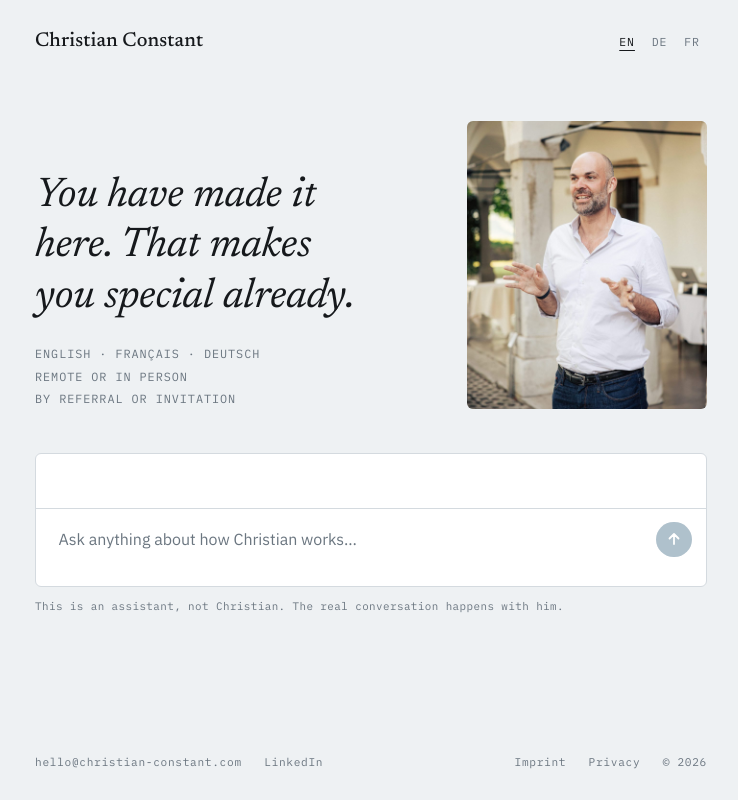
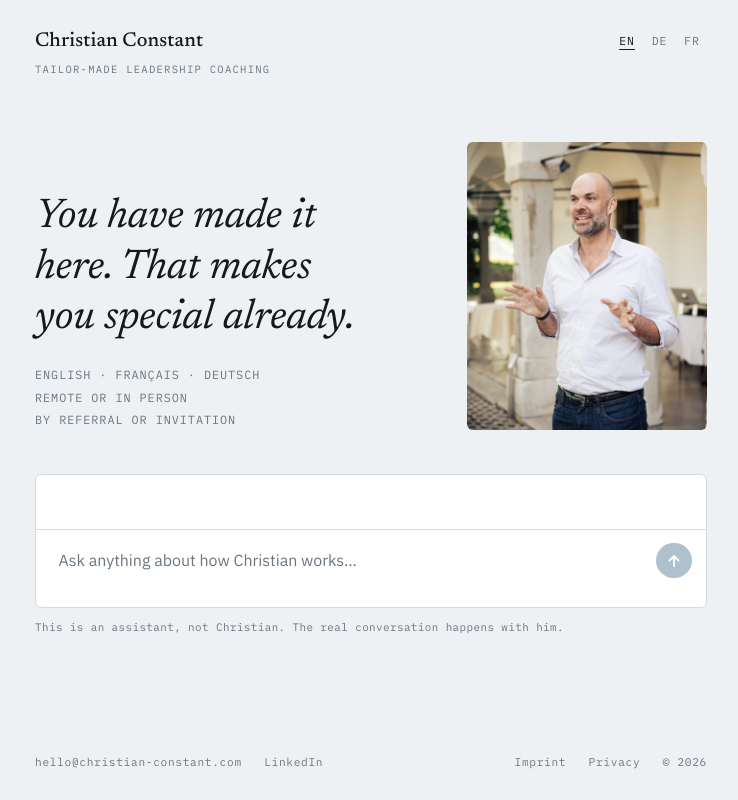
Before and after one commit to christianconstant-coach/christianconstant-site, a website: page index.html in a window 1280 px wide. Shown: the whole page, without its empty margins (269-1007 px from the left). Drawn offline with Linux system fonts and the light colour scheme.

Commit message:
Tagline under the name: Tailor-Made Leadership Coaching

```diff
--- a/index.html
+++ b/index.html
@@ -69,7 +69,7 @@
 
   /* ---------- top bar ---------- */
   header.top {
-    display: flex; align-items: baseline; justify-content: space-between;
+    display: flex; align-items: flex-start; justify-content: space-between;
     padding: 1.6rem 0 0;
   }
   .name {
@@ -78,7 +78,7 @@
     font-weight: 500;
     letter-spacing: 0.005em;
   }
-  .langs { display: flex; gap: 0.15rem; font-family: var(--mono); font-size: 0.72rem; letter-spacing: 0.08em; }
+  .brand { display: flex; flex-direction: column; gap: 0.3rem; } .tagline { font-family: var(--mono); font-size: 0.66rem; letter-spacing: 0.12em; text-transform: uppercase; color: var(--muted); } .langs { display: flex; gap: 0.15rem; font-family: var(--mono); font-size: 0.72rem; letter-spacing: 0.08em; margin-top: 0.15rem; }
   .langs button {
     all: unset; cursor: pointer; padding: 0.25rem 0.45rem; color: var(--muted); border-radius: 2px;
   }
@@ -236,7 +236,7 @@
 </style>
 
 <header class="top wrap">
-  <a class="name" href="#" data-i18n="name">Christian Constant</a>
+  <div class="brand"><a class="name" href="#" data-i18n="name">Christian Constant</a><span class="tagline" data-i18n="tagline">Tailor-Made Leadership Coaching</span></div>
   <nav class="langs" aria-label="Language">
     <button type="button" data-lang="en" aria-pressed="true">EN</button>
     <button type="button" data-lang="de" aria-pressed="false">DE</button>
@@ -292,7 +292,7 @@
   /* ---------------- strings ---------------- */
   var T = {
     en: {
-      name: "Christian Constant",
+      name: "Christian Constant", tagline: "Tailor-Made Leadership Coaching",
       hero: "You have made it here. That makes you special already.",
       sub1: "English · Français · Deutsch", sub2: "Remote or in person", sub3: "By referral or invitation",
       placeholder: "Ask anything about how Christian works…",
@@ -309,7 +309,7 @@
       privacyBody: "<p>This site has no accounts, no cookies and no analytics.</p><p>The conversation on this page is answered by an AI assistant. What you type is sent to Anthropic (USA) to generate the reply and is not stored by this site afterwards. Please don't share anything confidential here — that is what the conversation with Christian is for.</p><p>If you email Christian, your message is kept as long as needed to reply. Questions about your data: " + EMAIL + ".</p>"
     },
     de: {
-      name: "Christian Constant",
+      name: "Christian Constant", tagline: "Tailor-Made Leadership Coaching",
       hero: "Sie haben es bis hierher geschafft. Das allein macht Sie schon besonders.",
       sub1: "English · Français · Deutsch", sub2: "Remote oder persönlich", sub3: "Auf Empfehlung oder Einladung",
       placeholder: "Fragen Sie, wie Christian arbeitet …",
@@ -326,7 +326,7 @@
       privacyBody: "<p>Diese Seite hat keine Konten, keine Cookies und keine Analyse-Tools.</p><p>Das Gespräch auf dieser Seite beantwortet ein KI-Assistent. Was Sie eingeben, wird zur Erzeugung der Antwort an Anthropic (USA) übermittelt und von dieser Seite danach nicht gespeichert. Bitte teilen Sie hier nichts Vertrauliches – dafür ist das Gespräch mit Christian da.</p><p>Wenn Sie Christian eine E-Mail schreiben, wird Ihre Nachricht so lange aufbewahrt, wie es für die Antwort nötig ist. Fragen zu Ihren Daten: " + EMAIL + ".</p>"
     },
     fr: {
-      name: "Christian Constant",
+      name: "Christian Constant", tagline: "Tailor-Made Leadership Coaching",
       hero: "Vous êtes arrivé jusqu'ici. Cela fait déjà de vous quelqu'un de spécial.",
       sub1: "English · Français · Deutsch", sub2: "À distance ou en personne", sub3: "Sur recommandation ou invitation",
       placeholder: "Demandez comment Christian travaille…",
```
